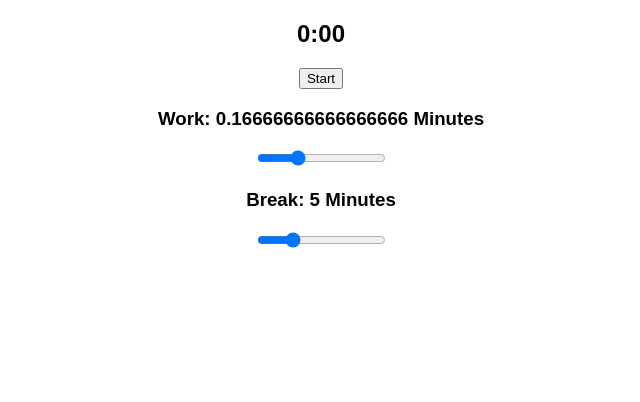
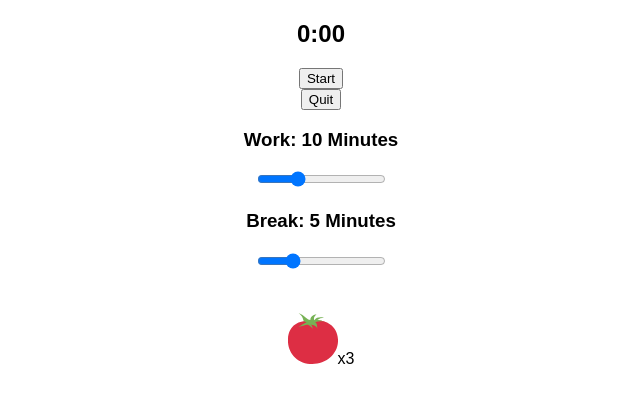
Before and after one commit to JimmLusk/pomodoro-client, a React (Create React App) app: page / in a window 1280 px wide. Shown: the top 402 px of the page, without its empty margins (319-959 px from the left). Built offline with nearby package versions, Linux system fonts and the light colour scheme.

Commit message:
Moved timeRemaining to redux store from local state, added quit button and main functionality, made start button and range inputs lock when the timer is running

```diff
--- a/src/App.js
+++ b/src/App.js
@@ -1,6 +1,7 @@
 import React, { Component } from 'react';
 import './App.css';
 import Timer from './components/timer';
+import Tomato from './components/tomato';
 
 
 class App extends Component {
@@ -8,6 +9,7 @@ class App extends Component {
     return (
       <div className="App">
         <Timer/>
+        <Tomato/>
       </div>
     );
   }
--- a/src/actions/timerActions.js
+++ b/src/actions/timerActions.js
@@ -39,3 +39,10 @@ export const updateTimeRemaining = (timeRemaining) => {
     timeRemaining
   }
 }
+export const SET_CONTROLS_LOCKED = 'SET_CONTROLS_LOCKED';
+export const setControlsLocked = (locked) => {
+  return {
+    type: SET_CONTROLS_LOCKED,
+    locked,
+  }
+}
--- a/src/components/timer-controls.js
+++ b/src/components/timer-controls.js
@@ -1,7 +1,7 @@
 import React from 'react';
 import {connect} from 'react-redux';
 
-import { startTimer, resetTimer } from '../actions/timerActions';
+import { startTimer, resetTimer, stopTimer } from '../actions/timerActions';
 
 export class TimerControls extends React.Component{
 
@@ -12,20 +12,40 @@ export class TimerControls extends React.Component{
     this.props.dispatch(startTimer());
   }
 
+  onQuit(){
+    console.log('earlt quit');
+    this.props.dispatch(stopTimer());
+    this.props.dispatch(resetTimer());
+  }
+
   render(){
     return (
       <div>
         <form onSubmit={(e) => {
           e.preventDefault();
-          this.onStart();
+          if(!this.props.locked){
+            this.onStart();
+          }
         }}>
         <button type="submit">Start</button>
+        </form>
+        <form onSubmit={(e) => {
+          e.preventDefault();
+          this.onQuit();
+        }}>
+        <button type="submit">Quit</button>
         </form>
       </div>
     )
   }
 }
 
+const mapStateToProps = state => {
+  return {
+    locked: state.controlsLocked,
+  }
+}
 
 
-export default connect()(TimerControls);
+
+export default connect(mapStateToProps)(TimerControls);
--- a/src/components/timer-display.js
+++ b/src/components/timer-display.js
@@ -1,7 +1,7 @@
 import React from 'react';
 import {connect} from 'react-redux';
 
-import { stopTimer, updateTimeRemaining } from '../actions/timerActions';
+import { stopTimer, updateTimeRemaining, setControlsLocked } from '../actions/timerActions';
 
 export class TimerDisplay extends React.Component{
 
@@ -9,14 +9,17 @@ export class TimerDisplay extends React.Component{
     if(!prevProps.running && this.props.running){
       this.startTimerInterval();
     }
+    if(prevProps.running && !this.props.running){
+      this.stopTimerInterval();
+    }
   }
 
   startTimerInterval(){
     this.props.dispatch(updateTimeRemaining((this.props.startTime + this.props.workTime) - Date.now()));
+    this.props.dispatch(setControlsLocked(true));
     this.timerInterval = setInterval(()=>{
       this.props.dispatch(updateTimeRemaining((this.props.startTime + this.props.workTime) - Date.now()));
       if(this.props.timeRemaining <= 1000){
-        clearInterval(this.timerInterval);
         this.stopTimerInterval();
       }
     }
@@ -29,7 +32,9 @@ export class TimerDisplay extends React.Component{
     if (!this.timerInterval) {
 			return;
 		}
-		clearInterval(this.refreshInterval);
+    clearInterval(this.timerInterval);
+    this.props.dispatch(stopTimer());
+    this.props.dispatch(setControlsLocked(false));
   }
 
 
--- a/src/components/timer-options.js
+++ b/src/components/timer-options.js
@@ -17,11 +17,15 @@ export class TimerOptions extends React.Component{
   }
 
   handleWorkChange(e){
-    this.props.dispatch(setWorkTime(e.target.value));
+    if(!this.props.locked){
+      this.props.dispatch(setWorkTime(e.target.value));
+    }
   }
 
   handleBreakChange(e){
-    this.props.dispatch(setBreakTime(e.target.value));
+    if(!this.props.locked){
+      this.props.dispatch(setBreakTime(e.target.value));
+    }
   }
 
 
@@ -53,6 +57,7 @@ const mapStateToProps = state => {
   return {
     workTime: state.workTime,
     breakTime: state.breakTime,
+    locked: state.controlsLocked,
   }
 }
 
--- /dev/null
+++ b/src/components/tomato.css
@@ -0,0 +1,4 @@
+img {
+  margin-top: 40px;
+  width: 50px;
+}
--- /dev/null
+++ b/src/components/tomato.js
@@ -0,0 +1,18 @@
+import React from 'react';
+import {connect} from 'react-redux';
+import tomato from '../graphics/tomato.svg'
+import './tomato.css';
+
+export class Tomato extends React.Component{
+
+
+  render(){
+    return (
+      <div>
+        <img src={tomato} alt='tomato'/><span>x3</span>
+      </div>
+    )
+  }
+}
+
+export default connect()(Tomato);
--- a/src/reducers/rootReducer.js
+++ b/src/reducers/rootReducer.js
@@ -5,15 +5,17 @@ import {
    SET_WORK_TIME,
    SET_BREAK_TIME,
    UPDATE_TIME_REMAINING,
+   SET_CONTROLS_LOCKED,
   } from '../actions/timerActions';
 
 const initialState = {
   currentTimerType: 'work',
   running: false,
   startTime: null,
-  workTime: 10*1*1000,
+  workTime: 10*60*1000,
   breakTime: 5*60*1000,
   timeRemaining: 0,
+  controlsLocked: false,
 };
 
 
@@ -28,24 +30,29 @@ export default function reducer(state = initialState, action){
       return Object.assign({}, state, {
         running: false,
         startTime: null,
-      })
+        timeRemaining: null,
+      });
     case STOP_TIMER:
       return Object.assign({}, state, {
         running: false,
         timeRemaining: null,
-      })
+      });
     case SET_WORK_TIME:
       return Object.assign({}, state, {
         workTime: action.time*60*1000
-      })
+      });
     case SET_BREAK_TIME:
       return Object.assign({}, state, {
         breakTime: action.time*60*1000
-      })
+      });
     case UPDATE_TIME_REMAINING:
       return Object.assign({}, state, {
         timeRemaining: action.timeRemaining,
-      })
+      });
+    case SET_CONTROLS_LOCKED:
+      return Object.assign({}, state, {
+        controlsLocked: action.locked,
+      });
     default:
       return state;
   }
```
Also changed, not shown: src/graphics/tomato.svg (added).
